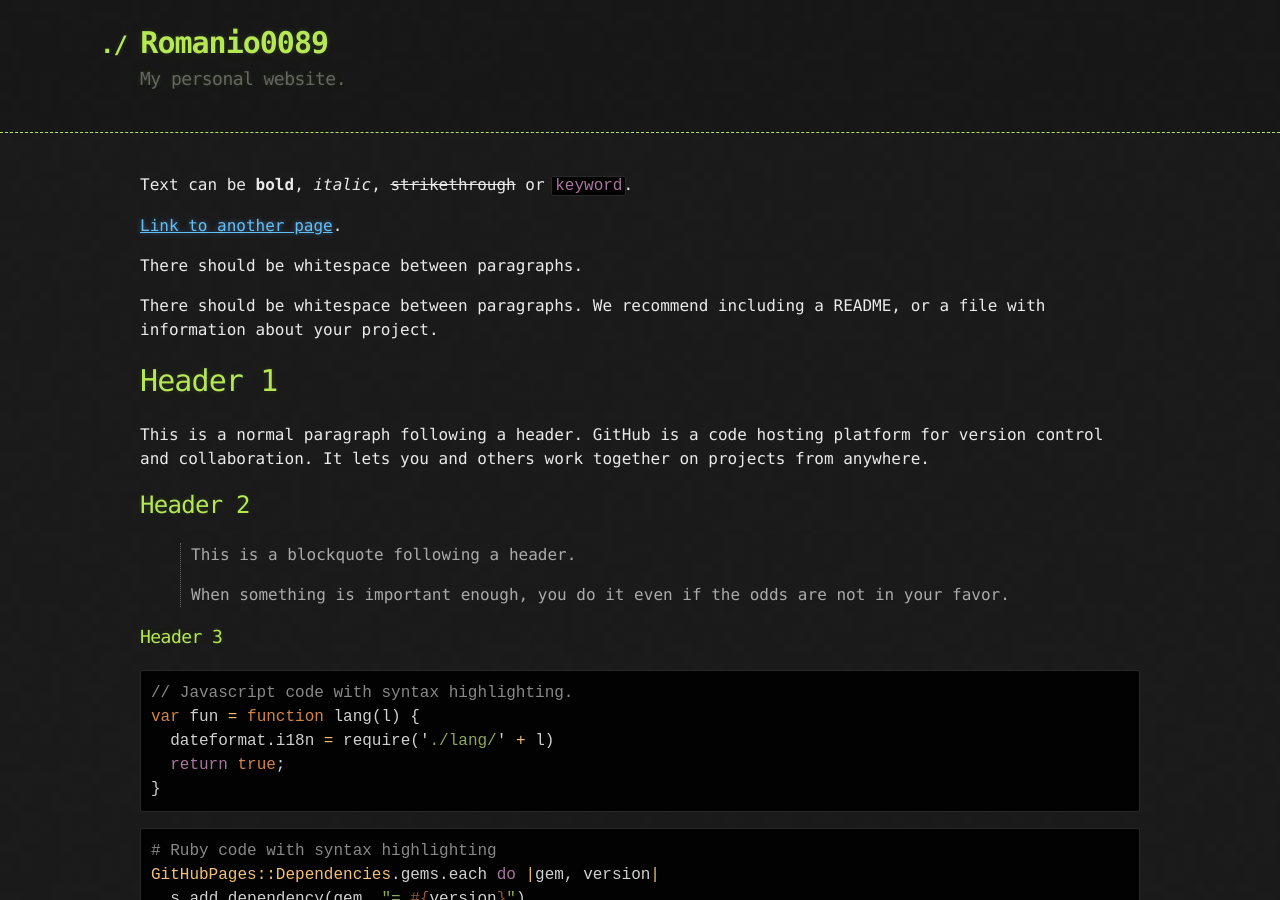
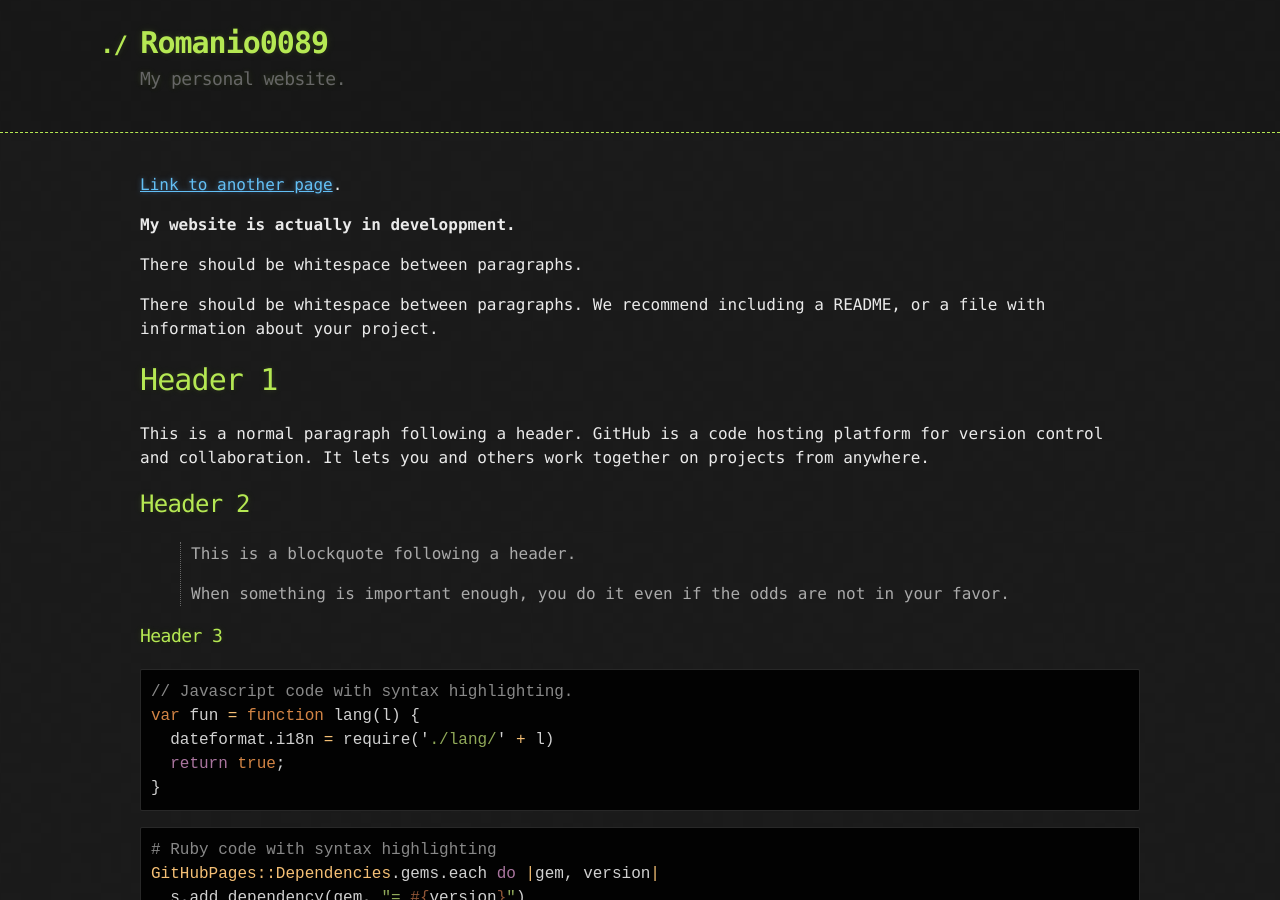
Before and after one commit to Romanio0089/romanio0089.github.io, a Jekyll site: the page built from index.md, in a window 1280 px wide and 900 px high. Built offline with Jekyll 4.4.1, drawn with Linux system fonts in a browser that asks for light colours.

Commit message:
Update index.md

```diff
--- a/index.md
+++ b/index.md
@@ -2,9 +2,9 @@
 layout: default
 ---
 
-Text can be **bold**, _italic_, ~~strikethrough~~ or `keyword`.
+[Link to another page](./another-page.html).
 
-[Link to another page](./another-page.html).
+**My website is actually in developpment.**
 
 There should be whitespace between paragraphs.
 
```
